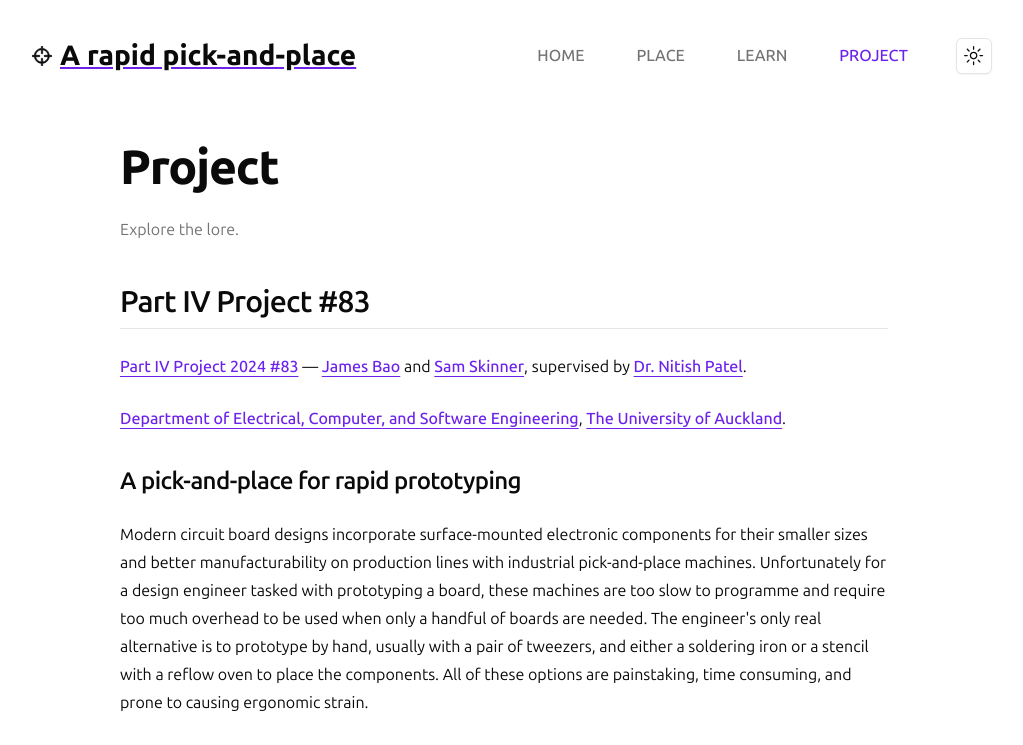
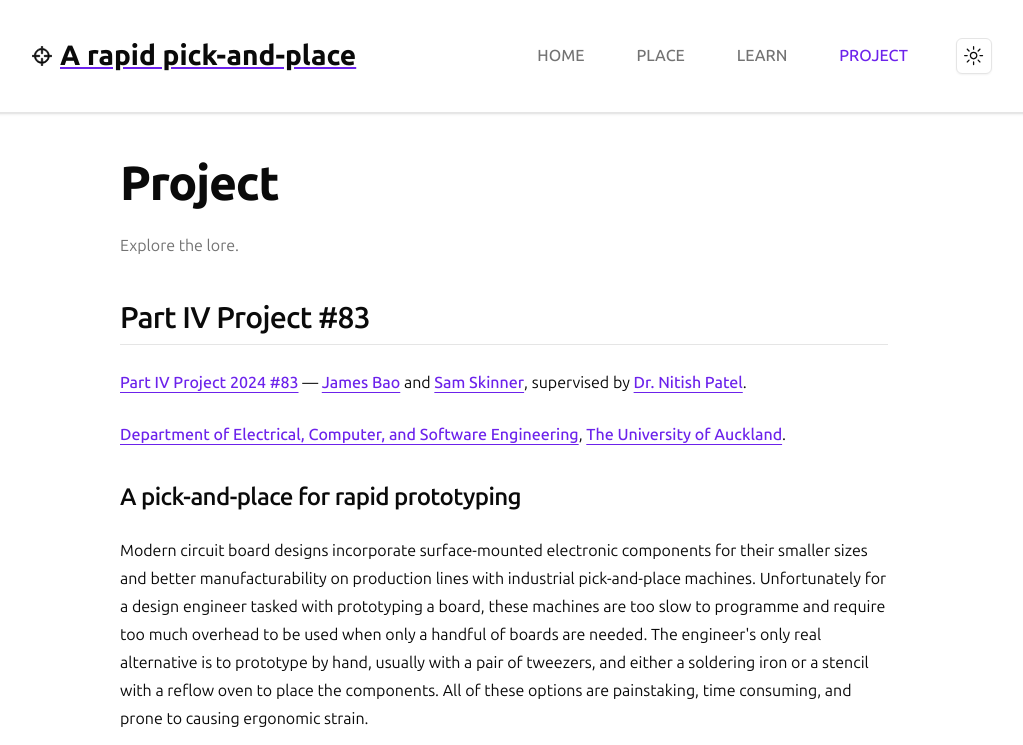
Before and after one commit to p4p-83/interface, a Next.js app in the folder client/: page /project in a window 1280 px wide. Shown: the top 745 px of the page, without its empty margins (136-1159 px from the left). Built offline with nearby package versions, Linux system fonts and the light colour scheme.

Commit message:
feat: :lipstick: add border, shadow, and backdrop blur to header

```diff
--- a/client/src/components/Header.tsx
+++ b/client/src/components/Header.tsx
@@ -10,7 +10,7 @@ import { cn } from '@/lib/utils'
 
 export const Header = () => {
   return (
-    <header className='fixed bg-background top-0 left-0 right-0 z-40'>
+    <header className='fixed bg-card/95 backdrop-blur supports-[backdrop-filter]:bg-card/60 text-card-foreground border-b shadow top-0 left-0 right-0 z-40'>
       <div className='flex items-center justify-between px-6 my-0 mx-auto h-28 max-w-5xl'>
 
         <Link href={GLOBALS.PAGES.HOME.path} className='p-2 md:p-4 select-none cursor-pointer m-0 inline-flex items-end'>
--- a/client/src/components/LayoutMain.tsx
+++ b/client/src/components/LayoutMain.tsx
@@ -12,7 +12,7 @@ export function LayoutMain({ children, justifyStart = false }: LayoutMainProps)
 
     <main className={cn(
       'flex min-h-screen flex-col items-center px-5',
-      (justifyStart) ? 'justify-start has-[header]:py-36' : 'justify-center has-[header]:py-32',
+      (justifyStart) ? 'justify-start has-[header]:py-40' : 'justify-center has-[header]:py-32',
     )}>
       {children}
     </main>
```
